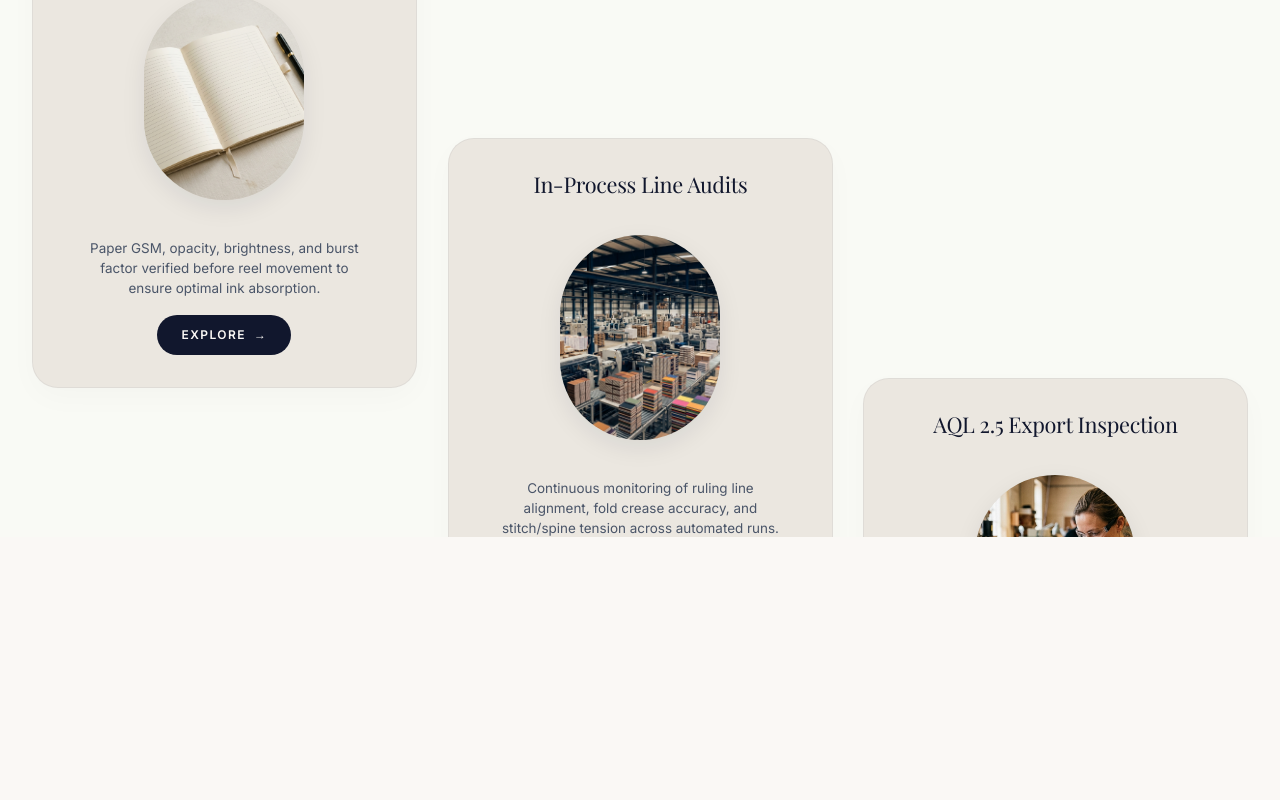
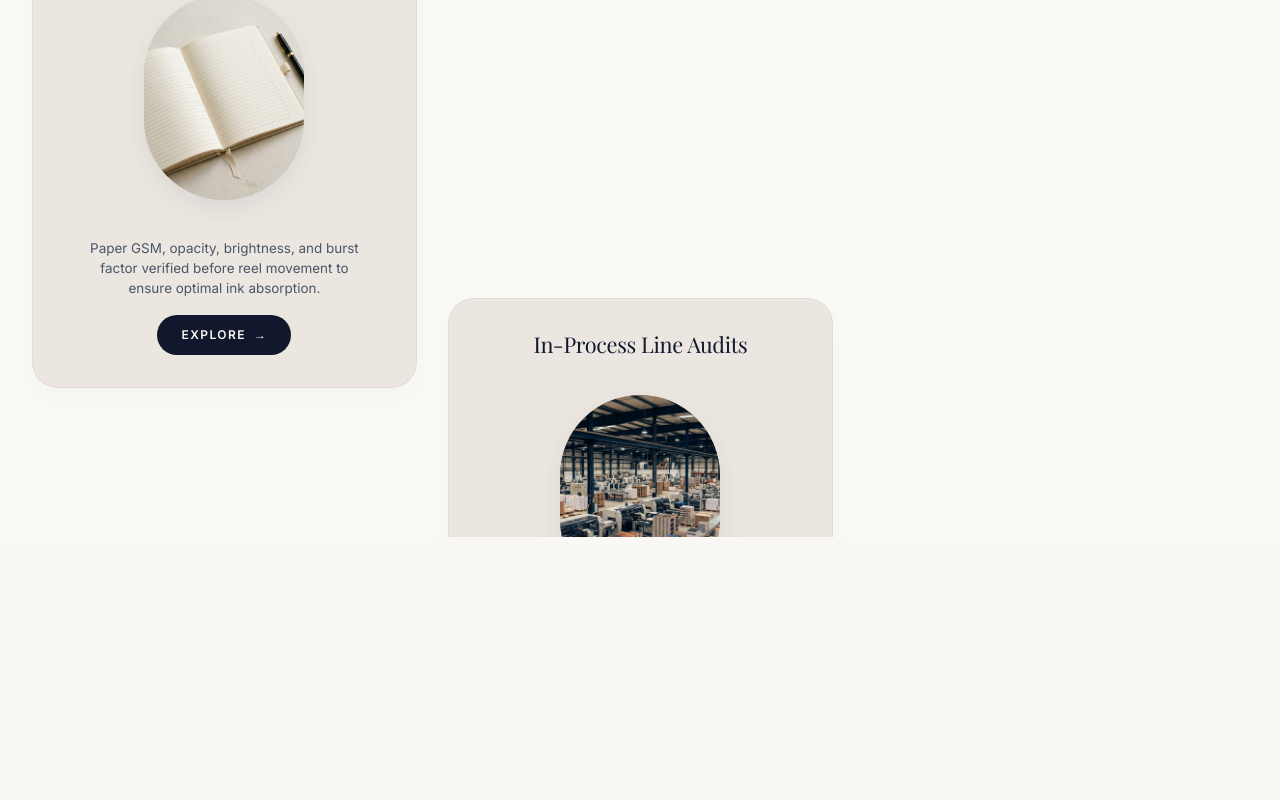
Before and after one commit to SujalSawardekar/twofoldd, a Next.js app: page / in a window 1280 px wide. Shown: the part 7780-8580 px from the top of the page. Built offline with nearby package versions, Linux system fonts and the light colour scheme; a web font is replaced by a local one.

Commit message:
fix(qa): increase initial downward offset to 400px and 800px for card 2 and 3

```diff
--- a/src/components/home/QualityAssurance.js
+++ b/src/components/home/QualityAssurance.js
@@ -92,10 +92,10 @@ export default function QualityAssurance() {
         0
       );
 
-      // Step 3: Card 02 moves UPWARD from lower position (240px -> -160px) to level with Card 1
+      // Step 3: Card 02 moves UPWARD from deep lower position (400px -> -160px) to level with Card 1
       tl.fromTo(
         cards[1],
-        { y: 240 },
+        { y: 400 },
         {
           y: -160,
           ease: 'power1.inOut',
@@ -104,10 +104,10 @@ export default function QualityAssurance() {
         0.1
       );
 
-      // Step 4: Card 03 moves UPWARD from lower position (480px -> -160px) to level with Cards 1 & 2
+      // Step 4: Card 03 moves UPWARD from deep lower position (800px -> -160px) to level with Cards 1 & 2
       tl.fromTo(
         cards[2],
-        { y: 480 },
+        { y: 800 },
         {
           y: -160,
           ease: 'power1.inOut',
--- a/src/components/home/QualityAssurance.module.css
+++ b/src/components/home/QualityAssurance.module.css
@@ -114,11 +114,11 @@
 }
 
 .cardStagger2 {
-  transform: translateY(240px);
+  transform: translateY(400px);
 }
 
 .cardStagger3 {
-  transform: translateY(480px);
+  transform: translateY(800px);
 }
 
 /* Hover Interaction */
```
